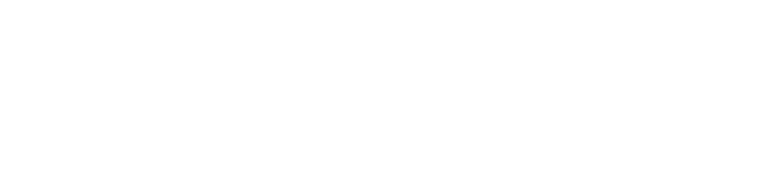
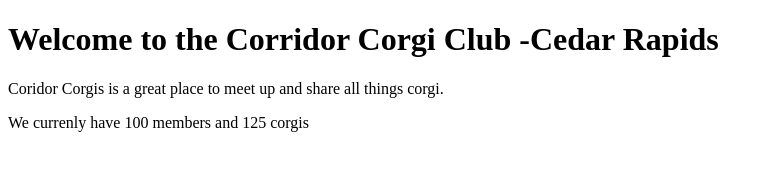
Before and after one commit to kimcooprider/lab4, a plain HTML site: page index.html in a window 1280 px wide. Shown: the whole page, without its empty margins (0-773 px from the left). Drawn offline with Linux system fonts and the light colour scheme.

Commit message:
adding first context and about html

```diff
--- a/index.html
+++ b/index.html
@@ -3,12 +3,25 @@
     <head>
         <meta charset="utf-8">
         <meta http-equiv="X-UA-Compatible" content="IE=edge">
-        <title></title>
+        <title>Corridor Corgis -Cedar Rapids</title>
         <meta name="description" content="">
         <meta name="viewport" content="width=device-width, initial-scale=1">
         <link rel="stylesheet" href="">
     </head>
     <body>
+        <h1>Welcome to the Corridor Corgi Club -Cedar Rapids </h1>
+        <p>Coridor Corgis is a great place to meet up and share all things corgi.
+            <main>We currenly have 100 members and 125 corgis
+
+
+
+
+
+
+
+            </main>
+
+        </p>
 
 
     </body>
```
Also changed, not shown: about.html (added).
